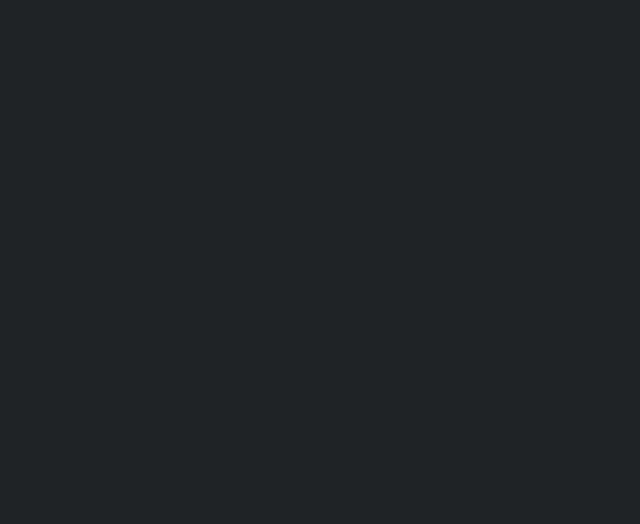
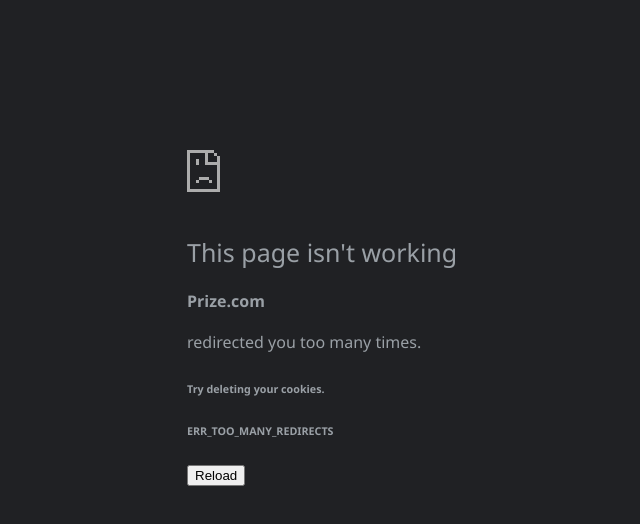
Before and after one commit to Jeralmic/A-game-about-links, a plain HTML site: page index.html in a window 1280 px wide. Shown: the whole page, without its empty margins (153-793 px from the left). Drawn offline with Linux system fonts and the light colour scheme.

Commit message:
Added base elements

```diff
--- a/Istyle.css
+++ b/Istyle.css
@@ -2,4 +2,42 @@
 {
     background-color: #202124;
     display: flex;
+    flex-direction:column;
 }
+
+.errorimage
+{
+    filter: invert(1);
+    margin-bottom:40px;
+    height:72px;
+    width:72px;
+
+}
+
+.summary
+{
+    font-family: 'Segoe UI', Tahoma, sans-serif;
+    color: #9aa0a6;
+}
+
+#pagetitle
+{
+    font-weight: bold;
+    display: block;
+}
+
+#errormain
+{
+    display:flex;
+    flex-direction:column;
+    width: 100%;
+    max-width: 600px;
+    margin:14vh auto 0;
+    line-height: 1.6;
+}
+
+h1
+{
+    font-weight:500;
+    font-size: 25px;
+}
--- a/index.html
+++ b/index.html
@@ -8,7 +8,23 @@
 <body>
 
 
+    <div id="errormain">
+        <div id="content">
+            <div class="errorimage">
+                <img src="./images/Sadpage.png" alt="Sappy page">
+            </div>
+            <div class="summary">
+                <h1>This page isn't working</h1>
+                <p> <p id="pagetitle">Prize.com </p> redirected you too many times.</p>
+                <h6>Try deleting your cookies.</h6>
+                <h6>ERR_TOO_MANY_REDIRECTS</h6>
+            </div>
+        </div>
+        <div id="button">
+            <button>Reload</button>
+        </div>
 
+    </div>
 
 
 </body>
```
Also changed, not shown: images/Sadpage.png (added), 1 other file.
